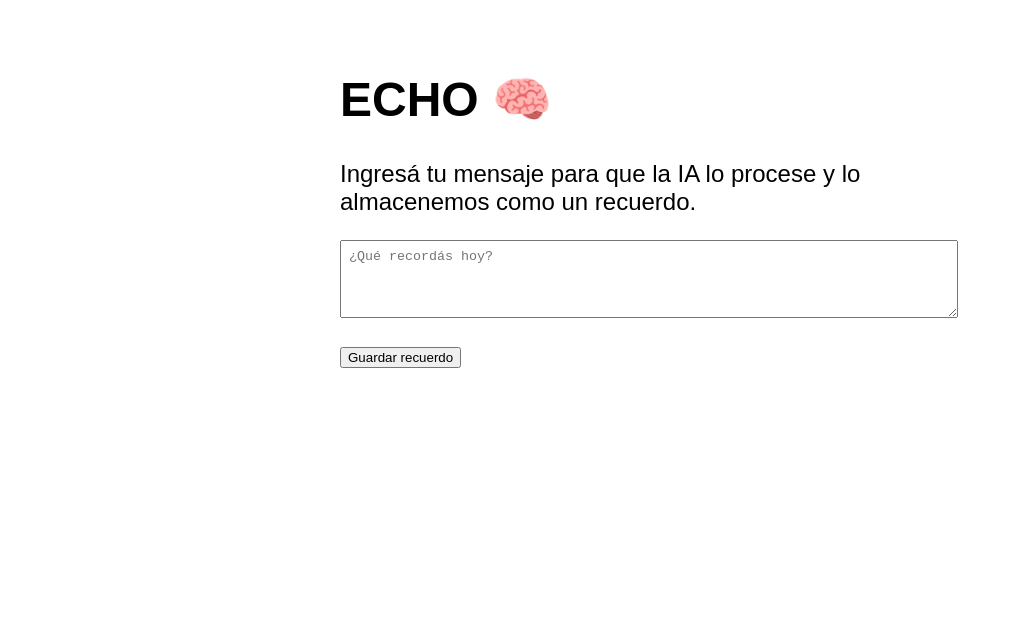
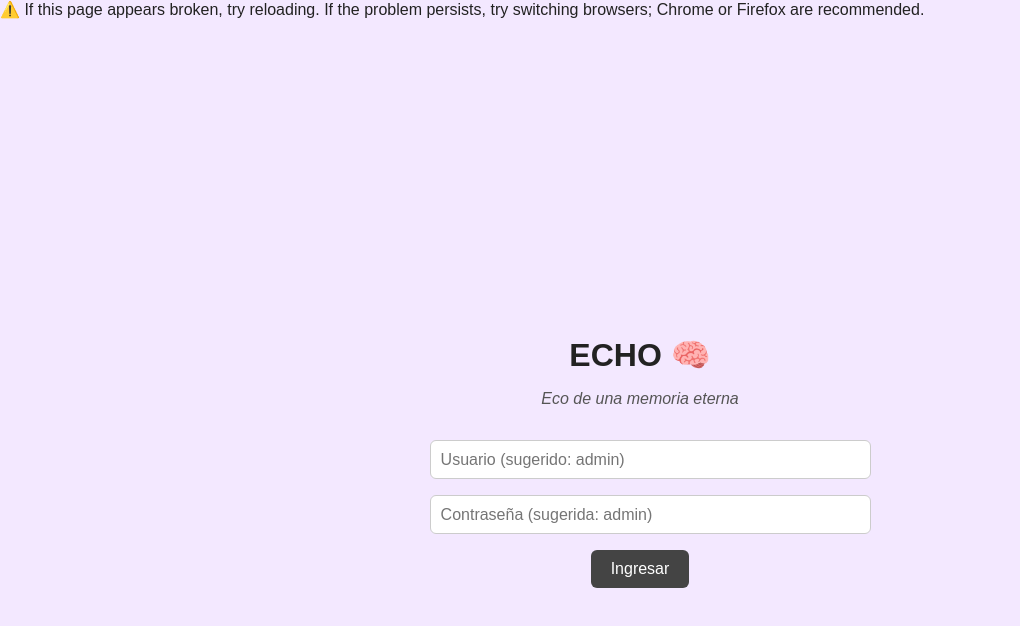
Before and after one commit to kurepa82/echo-project, a React (Vite) app in the folder src/echo_canister_frontend/: page / in a window 1280 px wide. Shown: the top 626 px of the page, without its empty margins (0-1020 px from the left). Built offline with nearby package versions, Linux system fonts and the light colour scheme.

Commit message:
update c/ login

```diff
--- a/src/echo_canister_frontend/src/App.jsx
+++ b/src/echo_canister_frontend/src/App.jsx
@@ -1,55 +1,95 @@
 import React, { useState } from 'react';
-import { HttpAgent, Actor } from '@dfinity/agent';
-import { idlFactory } from '../../declarations/echo_canister_backend'; // Ruta corregida
-
-// 🔐 Canister ID en red ICP directamente
-const canisterId = "divnu-2yaaa-aaaaj-az72q-cai";
+import { echo_canister_backend } from "../../declarations/echo_canister_backend";
 
 export default function App() {
+  const [username, setUsername] = useState('');
+  const [password, setPassword] = useState('');
+  const [isAuthenticated, setIsAuthenticated] = useState(false);
   const [mensaje, setMensaje] = useState('');
   const [respuesta, setRespuesta] = useState('');
   const [loading, setLoading] = useState(false);
 
+  const respuestasEmpaticas = [
+    "Gracias por confiarme eso. Estoy acá para escucharte.",
+    "Tu recuerdo importa. Gracias por compartirlo.",
+    "Qué momento tan especial. Estoy contigo.",
+    "Eso suena significativo. Guardémoslo juntos.",
+    "Me emociona que compartas eso conmigo.",
+  ];
+
+  const handleLogin = async () => {
+    try {
+      const ok = await echo_canister_backend.login(username, password);
+      if (ok) {
+        setIsAuthenticated(true);
+      } else {
+        alert('Credenciales incorrectas');
+      }
+    } catch (err) {
+      console.error("Error en login:", err);
+      alert("Hubo un error intentando ingresar.");
+    }
+  };
+
   const enviar = async () => {
+    if (!mensaje.trim()) return;
     setLoading(true);
     setRespuesta('');
-
     try {
-      // 🌐 Importante: especificamos el host de ICP mainnet
-      const agent = new HttpAgent({ host: "https://icp-api.io" });
-
-      const backend = Actor.createActor(idlFactory, {
-        agent,
-        canisterId,
-      });
-
-      const resp = await backend.responder(mensaje);
-      setRespuesta(resp);
-    } catch (error) {
-      console.error('Error al contactar al canister:', error);
-      setRespuesta('Hubo un error al contactar al canister.');
+      await echo_canister_backend.agregarRecuerdo(mensaje);
+      const aleatoria = respuestasEmpaticas[Math.floor(Math.random() * respuestasEmpaticas.length)];
+      setRespuesta(aleatoria);
+      setMensaje('');
+    } catch (err) {
+      console.error("Error al guardar el recuerdo:", err);
+      setRespuesta("Hubo un error al contactar al servidor.");
     }
-
     setLoading(false);
   };
 
+  if (!isAuthenticated) {
+    return (
+      <div style={{ padding: '2rem', fontFamily: 'Arial, sans-serif', maxWidth: 420, margin: 'auto', textAlign: 'center' }}>
+        <h1 style={{ fontSize: '2rem', marginBottom: '0.5rem' }}>ECHO 🧠</h1>
+        <p style={{ fontStyle: 'italic', color: '#555' }}>Eco de una memoria eterna</p>
+        <input
+          type="text"
+          placeholder="Usuario (sugerido: admin)"
+          value={username}
+          onChange={(e) => setUsername(e.target.value)}
+          style={{ width: '100%', padding: '0.6rem', margin: '1rem 0', borderRadius: '6px' }}
+        />
+        <input
+          type="password"
+          placeholder="Contraseña (sugerida: admin)"
+          value={password}
+          onChange={(e) => setPassword(e.target.value)}
+          style={{ width: '100%', padding: '0.6rem', marginBottom: '1rem', borderRadius: '6px' }}
+        />
+        <button onClick={handleLogin} style={{ padding: '0.6rem 1.2rem', borderRadius: '6px', background: '#444', color: 'white' }}>
+          Ingresar
+        </button>
+      </div>
+    );
+  }
+
   return (
-    <div style={{ padding: '2rem', fontFamily: 'Arial', maxWidth: 600, margin: 'auto' }}>
+    <div style={{ padding: '2rem', fontFamily: 'Arial, sans-serif', maxWidth: 600, margin: 'auto' }}>
       <h1>ECHO 🧠</h1>
-      <p>Ingresá tu mensaje para que la IA lo procese y lo almacenemos como un recuerdo.</p>
+      <p>Contame un recuerdo que te gustaría que perdure con el tiempo.<br />Puede ser algo que te haga revivir un momento significativo de tu vida.</p>
       <textarea
-        rows="4"
+        rows="5"
         value={mensaje}
         onChange={(e) => setMensaje(e.target.value)}
-        placeholder="¿Qué recordás hoy?"
-        style={{ width: '100%', padding: '0.5rem', marginBottom: '1rem' }}
+        placeholder="Por ejemplo: El aroma del pan recién horneado en la cocina de mi abuela..."
+        style={{ width: '100%', padding: '1rem', marginBottom: '1rem', borderRadius: '8px', border: '1px solid #ccc' }}
       />
-      <button onClick={enviar} disabled={loading}>
-        {loading ? 'Guardando recuerdo...' : 'Guardar recuerdo'}
+      <button onClick={enviar} disabled={loading} style={{ padding: '0.8rem 1.5rem', borderRadius: '8px', background: '#222', color: '#fff' }}>
+        {loading ? 'Guardando...' : 'Guardar recuerdo'}
       </button>
 
       {respuesta && (
-        <div style={{ marginTop: '2rem', background: '#f4f4f4', padding: '1rem', borderRadius: '8px' }}>
+        <div style={{ marginTop: '2rem', background: '#f1f1f1', padding: '1.2rem', borderRadius: '10px' }}>
           <strong>Respuesta:</strong>
           <p>{respuesta}</p>
         </div>
--- /dev/null
+++ b/src/echo_canister_frontend/src/index.css
@@ -0,0 +1,50 @@
+body {
+  margin: 0;
+  padding: 0;
+  background-color: #f3e8ff; /* Lila claro */
+  font-family: 'Arial', sans-serif;
+  color: #222;
+}
+
+#root {
+  display: flex;
+  justify-content: center;
+  align-items: center;
+  min-height: 100vh;
+  padding: 2rem;
+}
+
+input, textarea {
+  border: 1px solid #ccc;
+  border-radius: 8px;
+  padding: 0.8rem;
+  font-size: 1rem;
+  width: 100%;
+  margin-bottom: 1rem;
+}
+
+button {
+  background-color: #6a0dad;
+  color: white;
+  border: none;
+  padding: 0.8rem 1.5rem;
+  border-radius: 8px;
+  font-size: 1rem;
+  cursor: pointer;
+}
+
+button:hover {
+  background-color: #580ea2;
+}
+
+textarea {
+  resize: vertical;
+}
+
+.respuesta {
+  margin-top: 2rem;
+  background-color: #fff;
+  padding: 1.2rem;
+  border-radius: 12px;
+  box-shadow: 0 0 8px rgba(0,0,0,0.05);
+}
--- a/src/echo_canister_frontend/src/index.scss
+++ /dev/null
@@ -1,41 +0,0 @@
-body {
-  font-family: sans-serif;
-  font-size: 1.5rem;
-}
-
-img {
-  max-width: 50vw;
-  max-height: 25vw;
-  display: block;
-  margin: auto;
-}
-
-form {
-  display: flex;
-  justify-content: center;
-  gap: 0.5em;
-  flex-flow: row wrap;
-  max-width: 40vw;
-  margin: auto;
-  align-items: baseline;
-}
-
-button[type="submit"] {
-  padding: 5px 20px;
-  margin: 10px auto;
-  float: right;
-}
-
-#greeting {
-  margin: 10px auto;
-  padding: 10px 60px;
-  border: 1px solid #222;
-}
-
-#greeting:empty {
-  display: none;
-}
-
-.browser-warning {
-  display: none;
-}
--- a/src/echo_canister_frontend/src/main.jsx
+++ b/src/echo_canister_frontend/src/main.jsx
@@ -1,10 +1,10 @@
 import React from 'react';
 import ReactDOM from 'react-dom/client';
 import App from './App';
-import './index.scss';
+import './index.css'; // ✅ Importás los estilos acá
 
 ReactDOM.createRoot(document.getElementById('root')).render(
   <React.StrictMode>
     <App />
-  </React.StrictMode>,
+  </React.StrictMode>
 );
```
Also changed, not shown: 2 other files (tests, documents, lock files or other folders).
